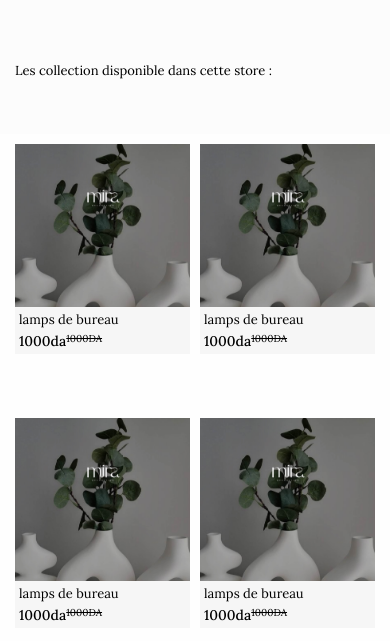
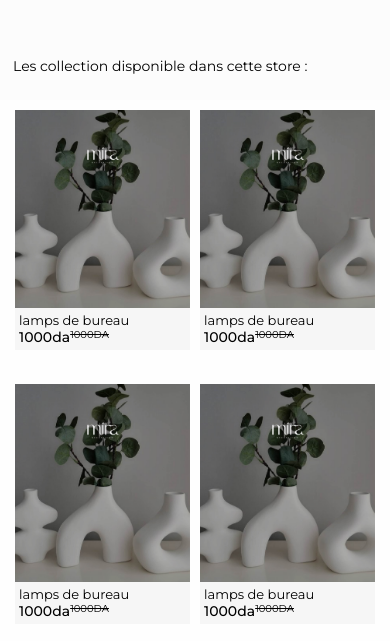
Before and after one commit to abdeldjabarbell/MIRA, a plain HTML site: page mira.html in a window 390 px wide. Shown: the part 294-935 px from the top of the page. Drawn offline with nearby package versions, Linux system fonts and the light colour scheme; no server answers.

Commit message:
Add files via upload

```diff
--- a/mira.css
+++ b/mira.css
@@ -26,11 +26,11 @@ body{
 
 }
 p{
-  font-family: "Lora", serif;
+  font-family: "Montserrat", sans-serif;
 
 }
 h1{
-  font-family: "Lora", serif;
+  font-family: "Montserrat", sans-serif;
 
 }
 section{
@@ -50,9 +50,10 @@ section{
    z-index: 300;
    background-color: transparent;
 }
-.header.sticky{
-   border-bottom: .1rem solid rgba(0, 0, 0, 2);
+/*.header.sticky{
+   border-bottom: .1rem solid #00000000;
 }
+*/
 
 
 .logo img{
@@ -350,18 +351,18 @@ input:focus {
 }
 
 .h1store_dispo{
-  font-size: 13px;
+  font-size: 14px;
   margin-bottom: 5px;
   font-weight: 400;
 }
 .p_element_stors_dispo{
- font-size: 12px;
+ font-size: 14px;
  color: var(--btn-color);
  cursor: pointer;
  white-space: nowrap;
 }
 .element_stors_dispo i{
-  font-size: 12px;
+  font-size: 14px;
   color: var(--btn-color);
   cursor: pointer;
 }
@@ -469,35 +470,34 @@ input:focus {
   }
   .swotre_menus{
     width: 100%;
-    height: 200px;
     display: flex;
     flex-direction: column;
+    padding: 4px;
 
   }
   .stors_dispo{
     width: 100%;
-    height: 80px;
+    padding: 4px;
     display: flex;
     flex-direction: column;
     justify-content: start;
     align-items: start;
-    padding: 8px 10px ;
-    margin-top: 10px;
+    margin-top: 0px;
 
   }
   .items_dispo{
-    width: 100vw;
-    min-height: 100vh;
+    width: 100%;
+    min-height: 100%;
     display: flex;
   }
   .h1store_dispo{
-    font-size: 13px;
-    margin-bottom: 5px;
+    font-size: 14px;
+    margin-bottom: 0px;
     font-weight: 400;
-    padding-left: 5px;
+    padding: 5px;
   }
   .p_element_stors_dispo{
-   font-size: 13px;
+   font-size: 14px;
    color: var(--btn-color);
    cursor: pointer;
    margin-right: 4px;
@@ -531,25 +531,26 @@ input:focus {
 
 .bg_item{
   width: 175px;
-  height: 210px;
+  height: 240px;
   overflow: hidden;
 }
 .bg_item_img{
   display: flex;
   width: 175px;
-  width: 180px;
+  height: 200px;
   background-color: #343434;
   overflow: hidden;
+  object-fit: cover; /* Utiliser object-fit: cover; pour remplacer display: cover; */
+
 
 }
 .bg_item_img img{
   width: 175px;
-  width: 180px;
-  object-fit: cover; /* Utiliser object-fit: cover; pour remplacer display: cover; */
+  height: 200px;
 }
 .bg_item_titre{
   width: 175px;
-  height: 28px;
+  height: 20px;
   font-size: 13px;
   padding: 4px;
 
--- a/mira.html
+++ b/mira.html
@@ -14,11 +14,9 @@
     <script src="https://cdnjs.cloudflare.com/ajax/libs/gsap/3.6.1/gsap.min.js"></script>
     <script src="https://cdnjs.cloudflare.com/ajax/libs/gsap/3.6.1/ScrollTrigger.min.js"></script>
 
-
     <link rel="preconnect" href="https://fonts.googleapis.com">
     <link rel="preconnect" href="https://fonts.gstatic.com" crossorigin>
-    <link href="https://fonts.googleapis.com/css2?family=Lora:ital,wght@0,400..700;1,400..700&display=swap" rel="stylesheet"></head>
-
+    <link href="https://fonts.googleapis.com/css2?family=Montserrat:ital,wght@0,100..900;1,100..900&display=swap" rel="stylesheet">
 
 <body>
     <header class="header" id="header">
--- a/mira.js
+++ b/mira.js
@@ -173,7 +173,7 @@ function scrollFunction() {
     if (document.body.scrollTop > storhomeImgscroll || document.documentElement.scrollTop > storhomeImgscroll) {
         header.style.backgroundColor = "#fcfcfc";
         header.style.transition=" 0.3s ease";
-        header.style.boxShadow="0 .5rem 1rem #0a0a0a23";
+        header.style.boxShadow="0 .5rem 1rem #00000000";
         logo_image.style.opacity="1";
         user_nav.style.color="black";
         menu_navbar.style.color="black";
@@ -181,7 +181,7 @@ function scrollFunction() {
         search_btn.style.color="black";
     } else {
         header.style.backgroundColor = "transparent";
-        header.style.boxShadow="0 .5rem 1rem #0a0a0a00"
+        header.style.boxShadow="0 .5rem 1rem #00000000";
         header.style.transition=" 0.3s ease";
         logo_image.style.opacity="0";
         user_nav.style.color="white";
```
